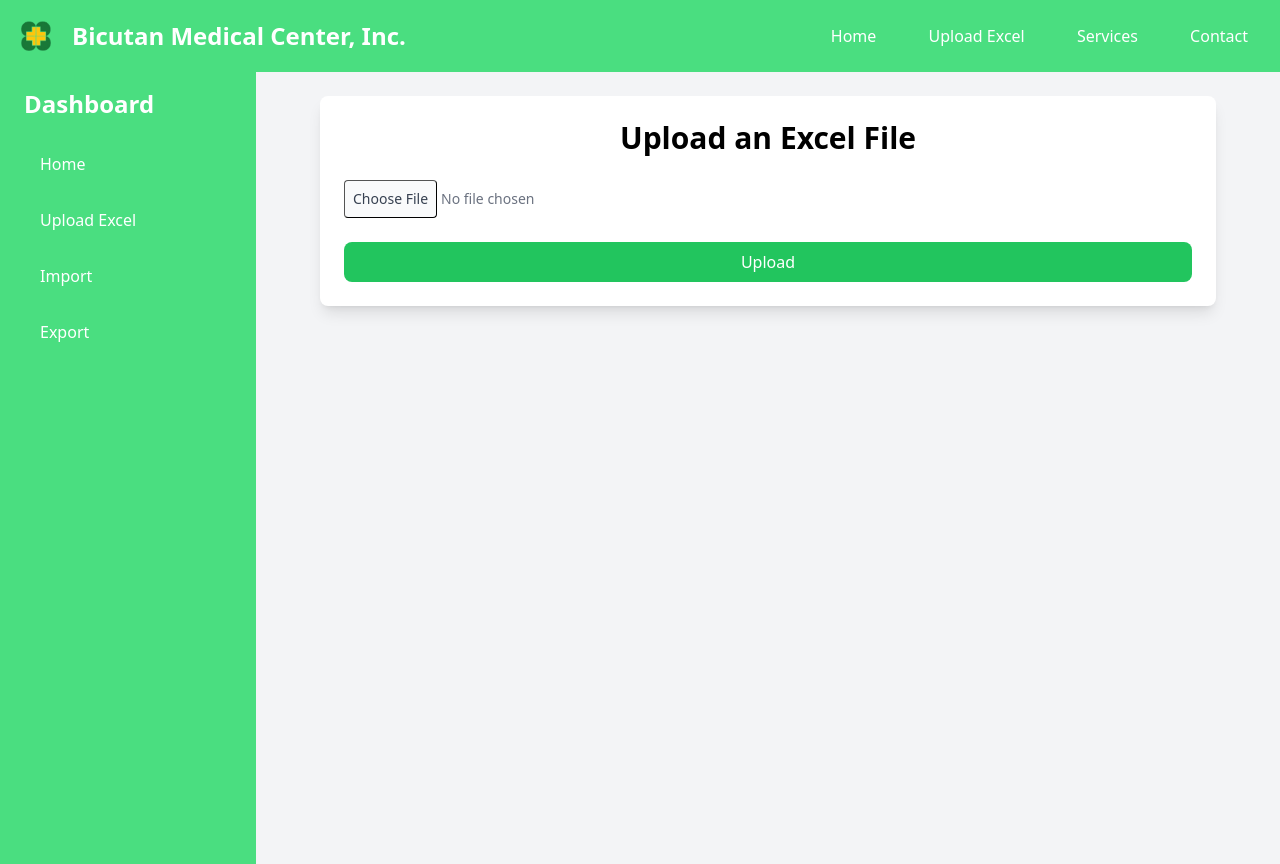
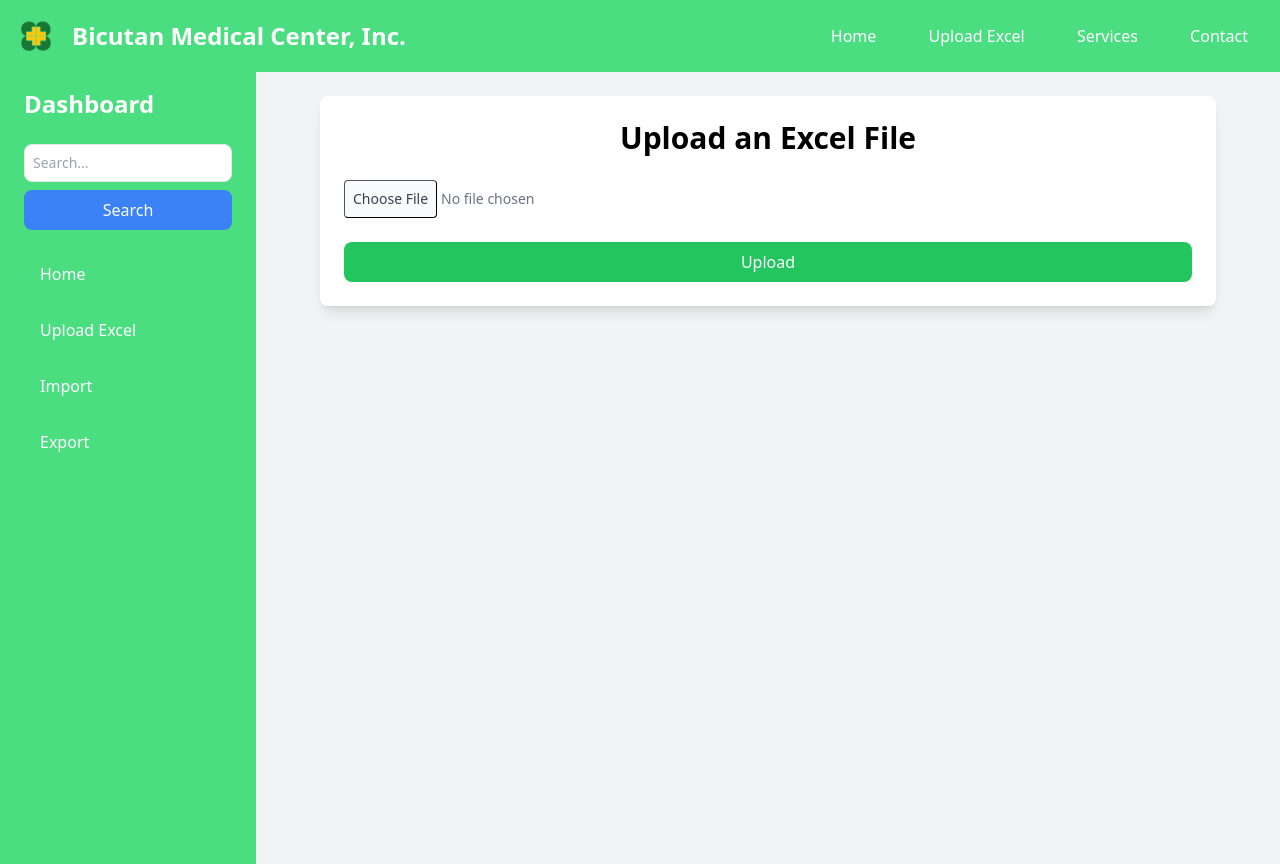
Before and after one commit to Tephenbaay/MMHR, a Flask app: page /index in a window 1280 px wide. Run offline with Flask 3, Linux system fonts and the light colour scheme; some libraries are stand-ins or nearby versions.

Commit message:
Update index.html

```diff
--- a/OJT System/templates/index.html
+++ b/OJT System/templates/index.html
@@ -29,6 +29,13 @@
         <aside class="w-64 bg-green-400 text-white flex-shrink-0">
             <div class="p-6">
                 <h2 class="text-2xl font-bold mb-6">Dashboard</h2>
+
+                <!-- Search Bar -->
+                <form action="/search" method="GET" class="mb-6">
+                    <input type="text" name="query" class="p-2 w-full text-sm text-gray-500 border rounded-lg" placeholder="Search..." required>
+                    <button type="submit" class="mt-2 w-full bg-blue-500 text-white py-2 rounded-lg">Search</button>
+                </form>
+
                 <nav class="space-y-4">
                     <a href="#" class="block py-2 px-4 rounded-lg hover:bg-green-500">Home</a>
                     <a href="#" class="block py-2 px-4 rounded-lg hover:bg-green-500">Upload Excel</a>
```
